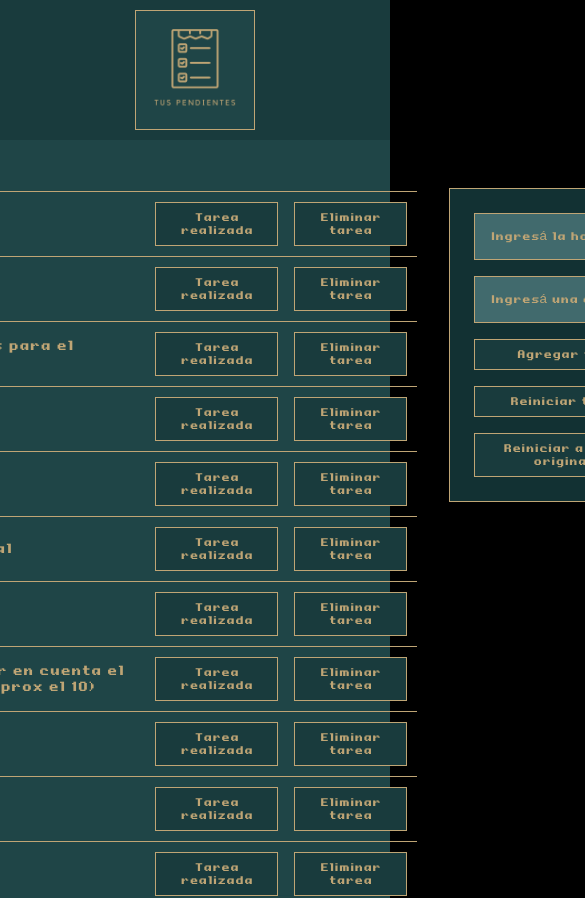
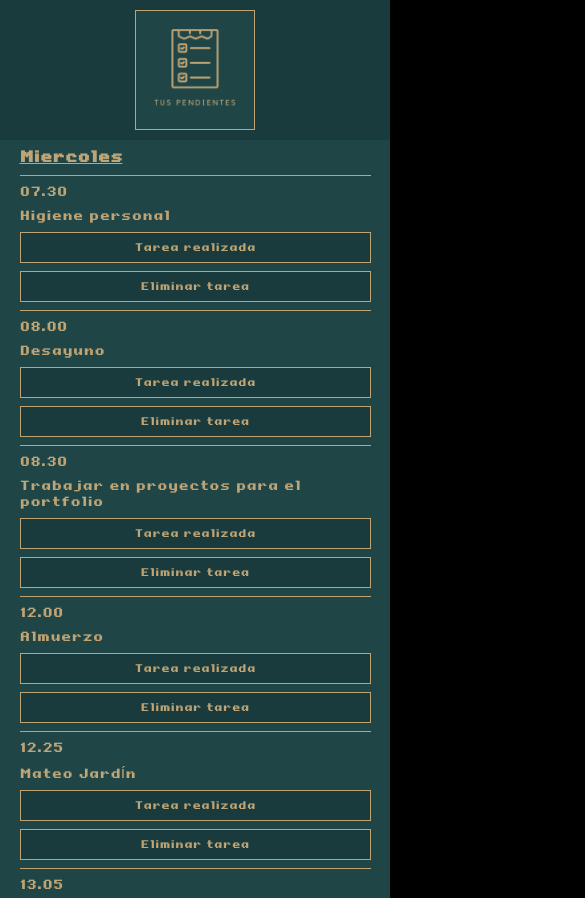
Before and after one commit to GonzaloAlvarezPorto/agendaTusPendientes, a React (Vite) app: page / in a window 390 px wide. Shown: the top 898 px of the page, 585 px wide, since content can reach past the window. Built offline with nearby package versions, Linux system fonts and the light colour scheme.

Commit message:
Responsive del main

```diff
--- a/index.html
+++ b/index.html
@@ -3,7 +3,7 @@
   <head>
     <meta charset="UTF-8" />
     <meta name="viewport" content="width=device-width, initial-scale=1.0" />
-    <link rel="shortcut icon" href="public/media/images/tusPendientes.png" type="image/x-icon">
+    <link rel="shortcut icon" href="/media/images/tusPendientes.png" type="image/x-icon">
     <title>Lista de tareas</title>
   </head>
   <body>
--- a/src/styles/aHeader/_cabecera.scss
+++ b/src/styles/aHeader/_cabecera.scss
@@ -9,9 +9,9 @@
 
         .logo__imagen {
             height: 120px;
-            margin: 10px;
             border: solid $letrasLogo 1px;
             align-self: center;
+            margin: 10px;
         }
     }
 }
--- a/src/styles/bMain/_principalMain.scss
+++ b/src/styles/bMain/_principalMain.scss
@@ -7,6 +7,8 @@
     min-height: 50vh;
 
     .tareas__listado {
+        display: flex;
+        flex-direction: column;
 
         h3 {
             color: $letrasLogo;
--- /dev/null
+++ b/src/styles/bMain/_principalMain__query.scss
@@ -0,0 +1,44 @@
+@media (max-width:1100px) {
+    .cuerpo__tareas{
+        justify-content: space-around;
+        flex-direction: column;
+        align-items: center;
+        padding: 0;
+
+        .tareas__listado{
+
+            h3{
+                padding: 0.5rem 0;
+            }
+            .tareas__item{
+                flex-direction: column;
+                width: 90vw;
+                align-items: center;
+                padding: 0;
+
+                .item__hora{
+                    width: 100%;
+                    margin: 0.5rem 0;
+                }
+                .item__descripcion{
+                    width: 100%;
+                }
+
+                .item__boton{
+                    width: 100%;
+                    margin: 0.5rem 0;
+                }
+
+                .eliminar{
+                    margin-top:0;
+                }
+            }
+        }
+
+        .agregar-tarea{
+            width: 90vw;
+            margin: 1rem 0;
+            padding: 0.5rem;
+        }
+    }
+}
--- a/src/styles/cFooter/_pieDePagina.scss
+++ b/src/styles/cFooter/_pieDePagina.scss
@@ -5,4 +5,5 @@
     align-items: center;
     justify-content: center;
     padding: 1rem;
+    text-align: center;
 }
--- a/src/styles/noViews/_generales.scss
+++ b/src/styles/noViews/_generales.scss
@@ -9,7 +9,6 @@
 html,
 body {
     background-color: $negro;
-    min-height: 700px;
     cursor: url('/media/img/cursorBlanco32.png') 16 16, auto;
 }
 
--- a/src/styles/styles.scss
+++ b/src/styles/styles.scss
@@ -8,6 +8,7 @@
 
 //main
 @import "./bMain/_principalMain.scss";
+@import "./bMain/principalMain__query.scss";
 
 //footer
 @import "./cFooter/_pieDePagina.scss";
```
